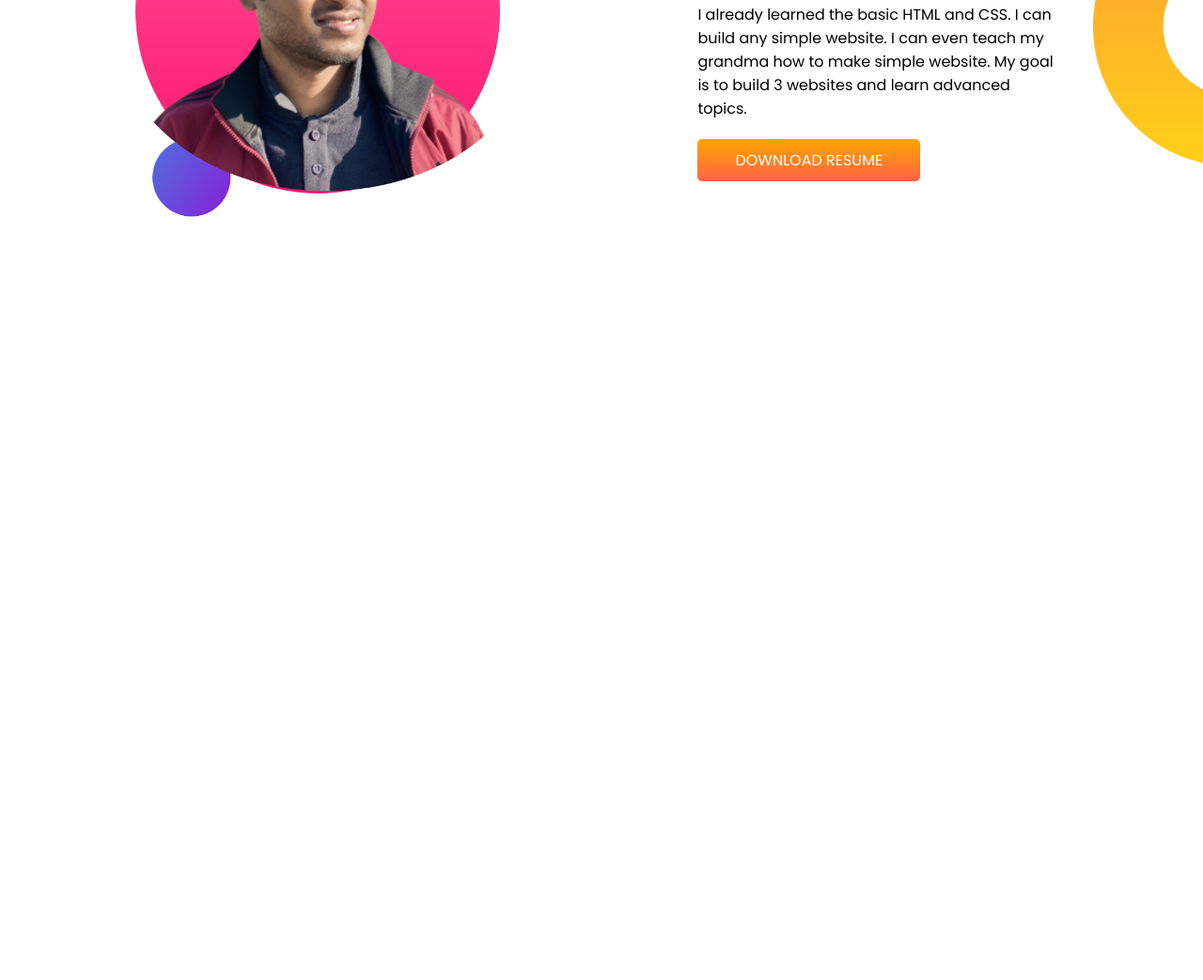
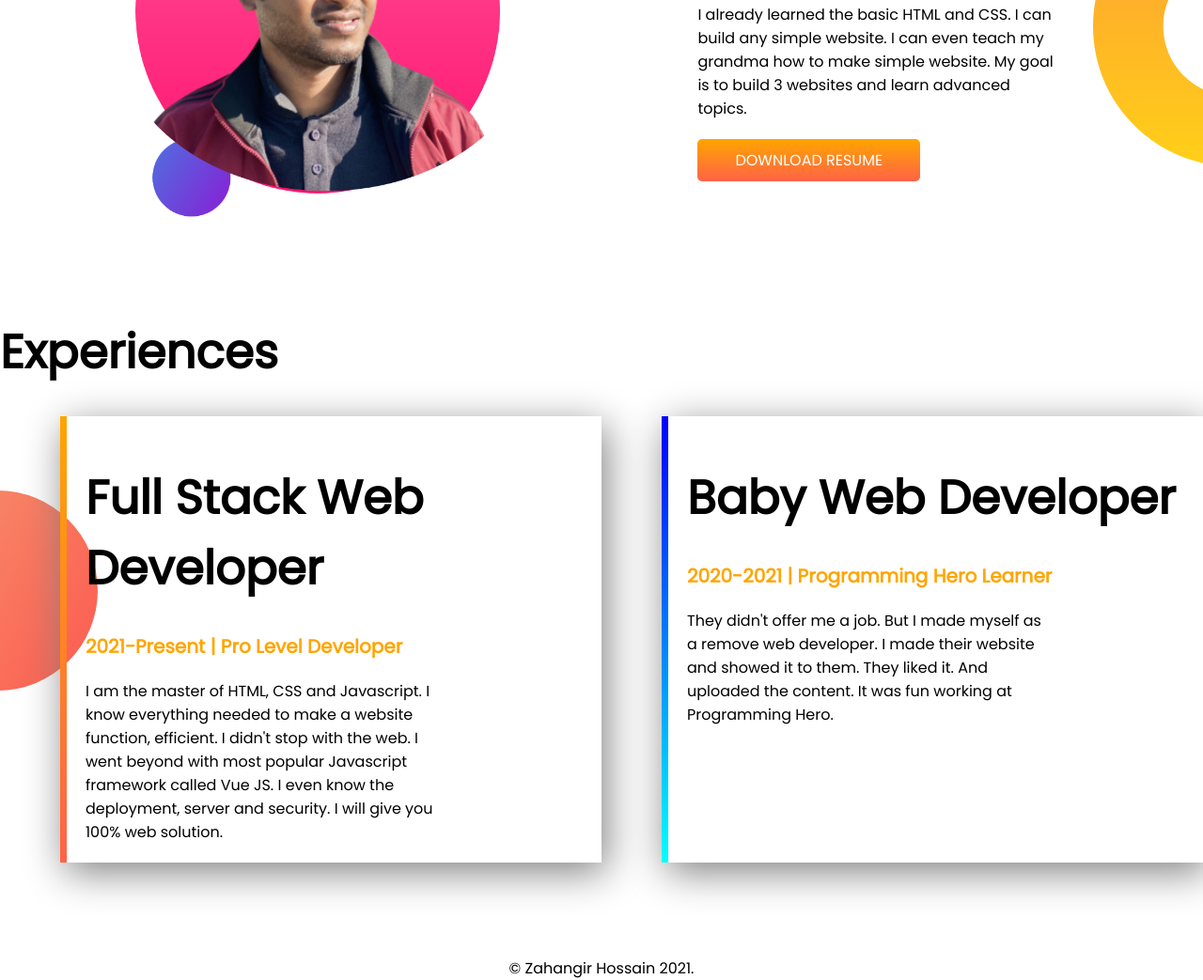
Before and after one commit to zahangir710/Developer-portfolio, a plain HTML site: page index.html in a window 1280 px wide. Shown: the part 837-1880 px from the top of the page at 94% size. Before the commit the page ends 1175 px from the top, so only its background shows below. Drawn offline with Linux system fonts and the light colour scheme.

Commit message:
last commit

```diff
--- a/index.html
+++ b/index.html
@@ -11,7 +11,7 @@
     <link rel="stylesheet" href="style.css">
 </head>
 <body>
-    <section class="banner-bg">
+    <section class="banner-bg flex-container">
 
         <div class="half-width">
             <h1>Welcome To</h1>
@@ -28,7 +28,7 @@
 
     </section>
 
-    <section class="second-bg">
+    <section class="second-bg flex-container">
         <div class="half-width">
             <img src="images/my-bg2.png" alt="">
         </div>
@@ -42,5 +42,24 @@
         </div>
     </section>
 
+
+
+    <section class="third-bg">
+        <h1>Experiences</h1>
+        <div class="flex-container">
+            <div class="half-width shadow" id="border-color1">
+                <h1>Full Stack Web Developer</h1>
+                <h2 class="color-name">2021-Present | Pro Level Developer</h2>
+                <p>I am the master of HTML, CSS and Javascript. I know everything needed to make a website function, efficient. I didn't stop with the web. I went beyond with most popular Javascript framework called Vue JS. I even know the deployment, server and security. I will give you 100% web solution.</p>
+            </div>
+
+            <div class="half-width shadow" id="border-color2">
+                <h1>Baby Web Developer</h1>
+                <h2 class="color-name">2020-2021 | Programming Hero Learner</h2>
+                <p>They didn't offer me a job. But I made myself as a remove web developer. I made their website and showed it to them. They liked it. And uploaded the content. It was fun working at Programming Hero.</p>
+            </div>
+        </div>
+    </section>
+    <footer><p>© Zahangir Hossain 2021.</p></footer>
 </body>
 </html>
--- a/style.css
+++ b/style.css
@@ -5,7 +5,7 @@
 a{
     text-decoration: none;
 }
-section{
+.flex-container{
     display: flex;
     margin-bottom: 100px;
 }
@@ -55,3 +55,26 @@ h2{
 .half-width p{
     padding-right: 150px;
 }
+.third-bg{
+    background-image: url(images/exp-bg.png);
+    background-repeat: no-repeat;
+    background-position: left;
+}
+.shadow{
+    box-shadow: 5px 10px 40px gray;
+    margin-left: 5%;
+    padding: 20px 20px;
+}
+#border-color2{
+    border-image: linear-gradient(blue, cyan);
+    border-image-slice: 1;
+    border-left: 7px solid;
+}
+#border-color1{
+    border-image: linear-gradient(orange,tomato) 30;
+    border-image-slice: 1;
+    border-left: 7px solid;
+}
+footer p{
+    text-align: center;
+}
```
